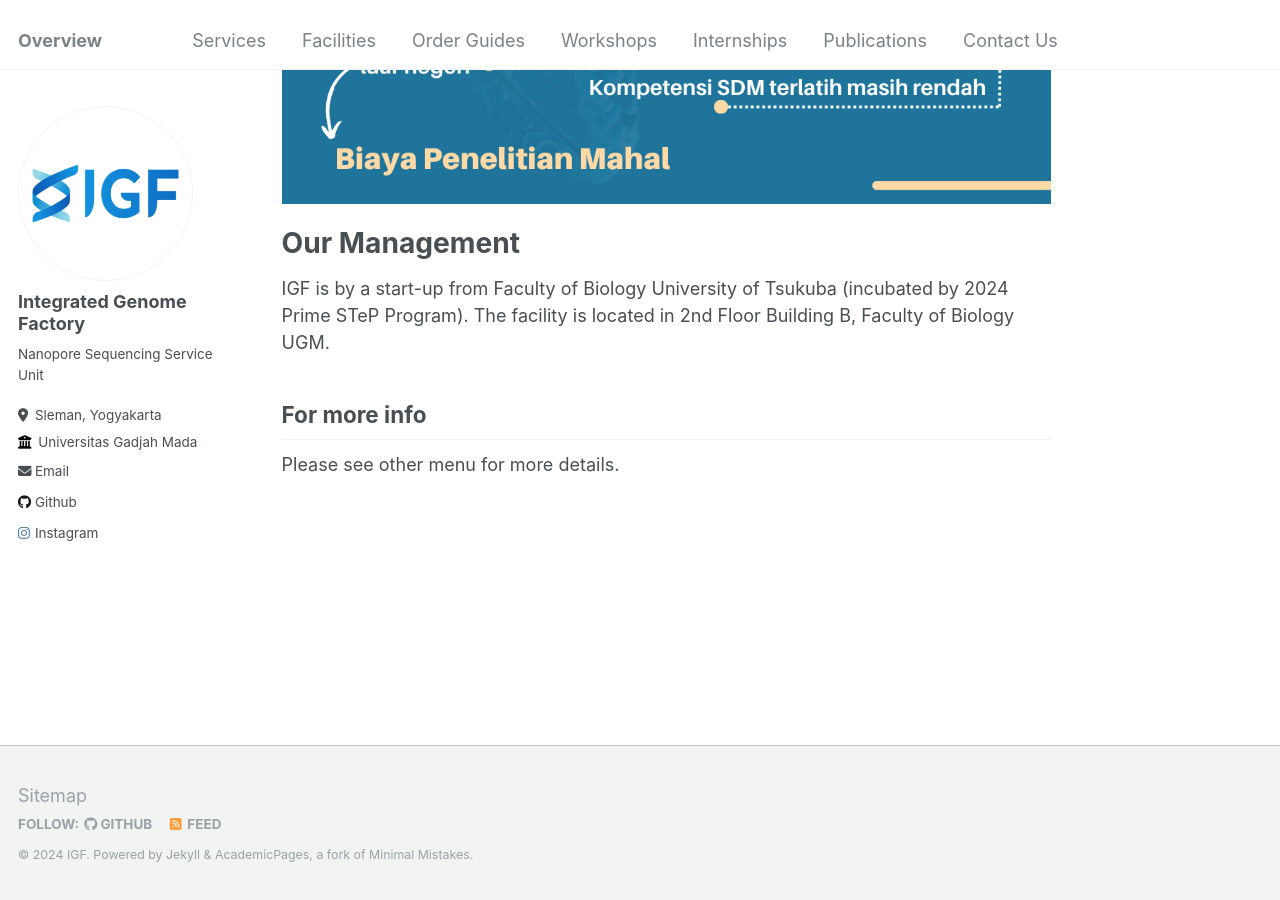
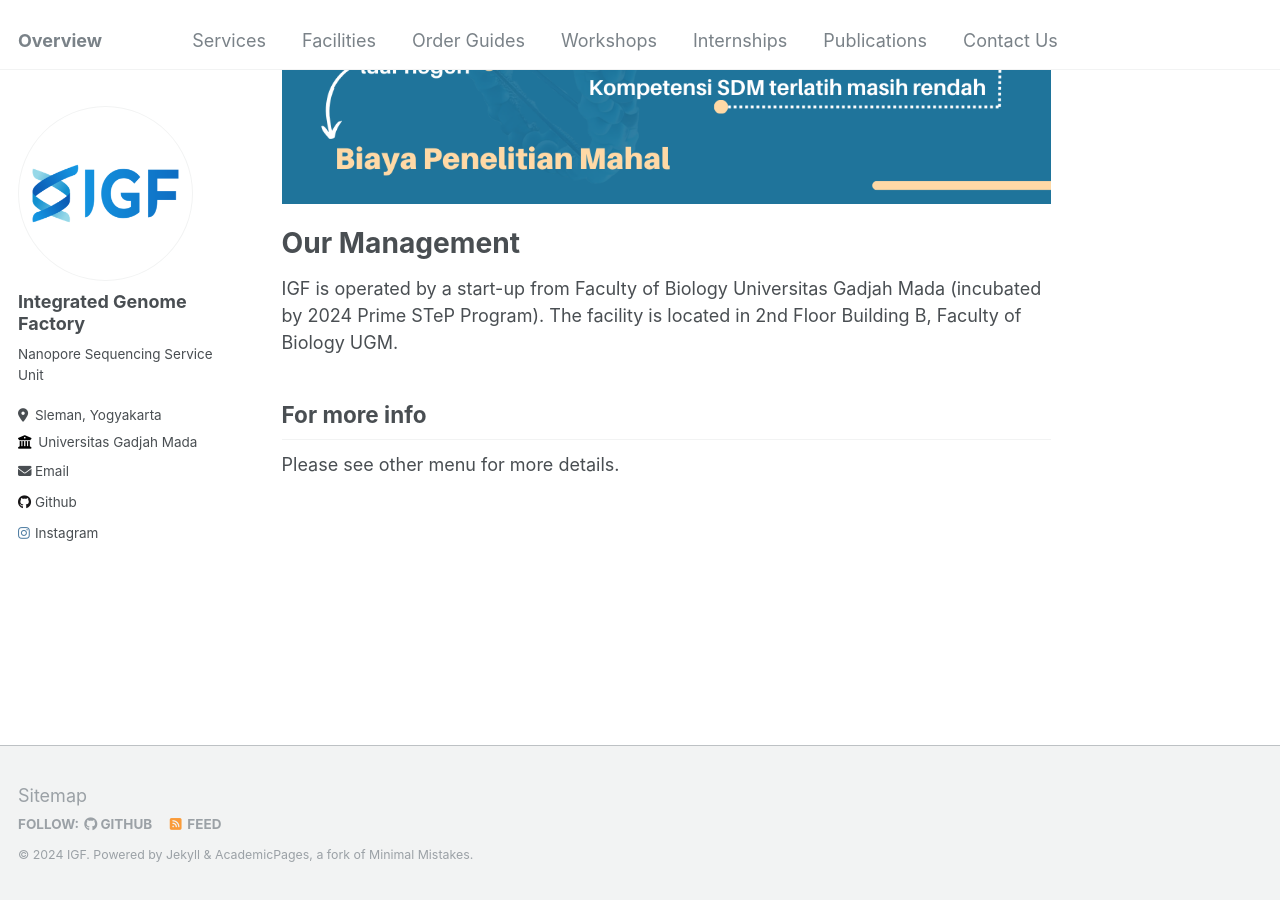
Before and after one commit to igf-genome/igf-genome.github.io, a Jekyll site: the page built from _pages/about.md, in a window 1280 px wide and 900 px high, scrolled down 1589 px. Built offline with Jekyll 4.4.1, drawn with Linux system fonts in a browser that asks for light colours.

Commit message:
Update about.md

```diff
--- a/_pages/about.md
+++ b/_pages/about.md
@@ -20,7 +20,7 @@ We aim to solve the challenge of genomics research in Indonesia. Despite the wid
 
 Our Management
 ======
-IGF is by a start-up from Faculty of Biology University of Tsukuba (incubated by 2024 Prime STeP Program). The facility is located in 2nd Floor Building B, Faculty of Biology UGM.
+IGF is operated by a start-up from Faculty of Biology Universitas Gadjah Mada (incubated by 2024 Prime STeP Program). The facility is located in 2nd Floor Building B, Faculty of Biology UGM.
 
 
 For more info
```
